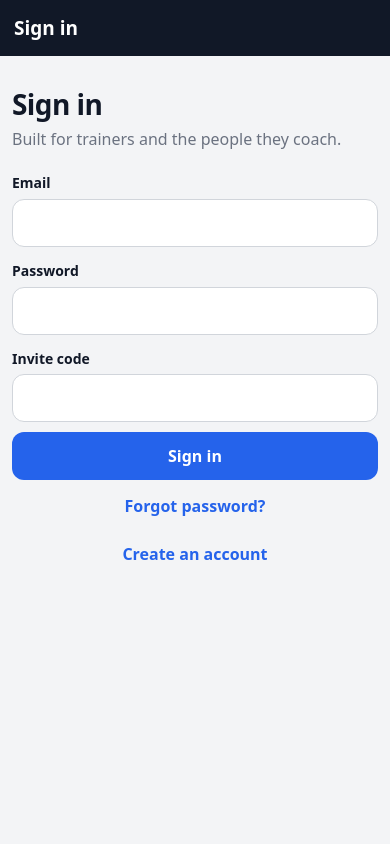
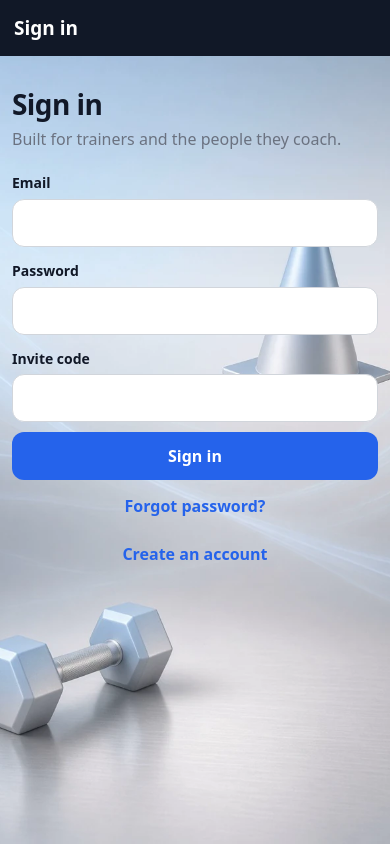
Before and after one commit to Newbwilliwonka/workout-builder, a plain HTML site: page index.html in a window 390 px wide. Drawn offline with nearby package versions, Linux system fonts and the light colour scheme.

Commit message:
Add the phone background photo behind light screens (#58)
* Add a fixed photo behind the light page background.

The portrait training image replaces the flat grey canvas on a fixed layer, so it stays still where iOS Safari drops background-attachment. A smaller WebP is preferred, with the JPG as fallback. The workout player keeps its dark field.

Co-authored-by: Newbwilliwonka <Newbwilliwonka@users.noreply.github.com>

* Keep the player canvas dark during overscroll.

The pale page fallback on the root element was painting the canvas, so a rubber-band past the workout player showed light blue. Match that canvas to the player's dark field while it is open.

Co-authored-by: Newbwilliwonka <Newbwilliwonka@users.noreply.github.com>

---------

Co-authored-by: Cursor Agent <cursoragent@cursor.com>
Co-authored-by: Newbwilliwonka <Newbwilliwonka@users.noreply.github.com>

```diff
--- a/style.css
+++ b/style.css
@@ -1,6 +1,9 @@
 :root{--bg:#f3f4f6;--card:#fff;--ink:#111827;--mute:#6b7280;--line:#e5e7eb;--pri:#2563eb;--danger:#dc2626;--ss:#7c3aed;--r:14px}
 *{box-sizing:border-box}
-body{margin:0;font:16px/1.4 system-ui,-apple-system,Segoe UI,Roboto,sans-serif;background:var(--bg);color:var(--ink);padding-bottom:env(safe-area-inset-bottom)}
+html{background:#c5d4e6}
+body{margin:0;font:16px/1.4 system-ui,-apple-system,Segoe UI,Roboto,sans-serif;background:transparent;color:var(--ink);padding-bottom:env(safe-area-inset-bottom)}
+/* Fixed layer, not background-attachment:fixed — iOS Safari does not keep that still. JPG stays the fallback. */
+body::before{content:"";position:fixed;z-index:-1;inset:0;pointer-events:none;background:#c5d4e6 url("assets/bg/app-bg-phone.jpg") center/cover no-repeat;background-image:image-set(url("assets/bg/app-bg-phone.webp") type("image/webp"),url("assets/bg/app-bg-phone.jpg") type("image/jpeg"))}
 .bar{position:sticky;top:0;z-index:5;display:flex;align-items:center;gap:8px;background:#111827;color:#fff;padding:12px 14px;min-height:56px}
 .bar h1{font-size:19px;margin:0;flex:1;overflow:hidden;text-overflow:ellipsis;white-space:nowrap;min-width:0}
 .bar h1:has(.bar-name),.bar h1:has(.bar-name-input){display:flex;align-items:center}
@@ -91,6 +94,9 @@ input.is-empty,textarea.is-empty{border-color:var(--danger);box-shadow:0 0 0 2px
 .foot{text-align:center;color:var(--mute);font-size:13px;margin:4px 0 28px}
 /* ---------- player ---------- */
 body.playing{background:#0b0f17;color:#e5e7eb}
+/* html's own background paints the canvas, including iOS overscroll past the fixed layer. Match the player field there. */
+html:has(body.playing){background:#0b0f17}
+body.playing::before{background:#0b0f17}
 body.playing .bar{display:none}
 .pl{--pl-current:#38bdf8;display:flex;flex-direction:column;gap:12px} /* carousel current ring only; countdown digits use .pl-ro */
 .pl-stage{display:grid;grid-template-columns:1fr 92px;gap:8px;align-items:stretch}
```
Also changed, not shown: assets/bg/app-bg-phone.jpg (added), assets/bg/app-bg-phone.webp (added).
